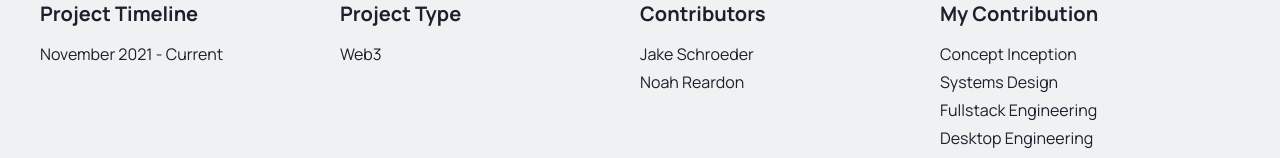
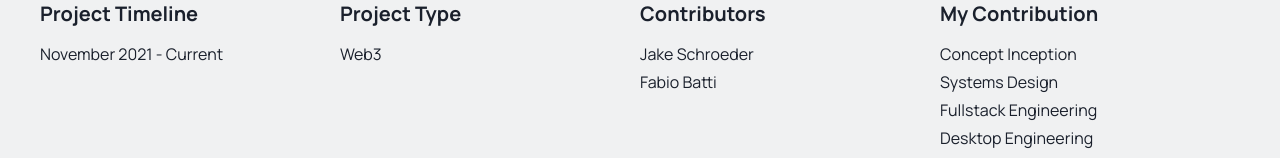
Before and after one commit to JakeSchroeder/jakethefirst.com, a Next.js app: page /projects/frontier in a window 1280 px wide. Shown: the part 420-578 px from the top of the page. Built offline with nearby package versions, Linux system fonts and the light colour scheme.

Commit message:
adeed frontier and vazer page

```diff
--- a/pages/projects/frontier.tsx
+++ b/pages/projects/frontier.tsx
@@ -5,6 +5,7 @@ import frontier2 from "../../public/frontier2.jpg";
 
 const Frontier: FC = () => {
   return (
+    <>
       <Project
         order="01/04"
         name="Frontier"
@@ -12,7 +13,7 @@ const Frontier: FC = () => {
         description="The Next-Gen NFT music player. Import & Manage Your Collection. Experience Next-Gen NFT Playback. Discover and Publish NFTs on OpenSea"
         projectTimeline="November 2021 - Current"
         projectType="Web3"
-      contributors={["Jake Schroeder", "Noah Reardon"]}
+        contributors={["Jake Schroeder", "Fabio Batti"]}
         myContribution={[
           "Concept Inception",
           "Systems Design",
@@ -34,6 +35,7 @@ const Frontier: FC = () => {
         prevProject="Isophex"
         prevProjectLink="/projects/isophex"
       />
+    </>
   );
 };
 
```
Also changed, not shown: public/frontier2.jpg. Lines whose indentation alone changed are shown as unchanged.
